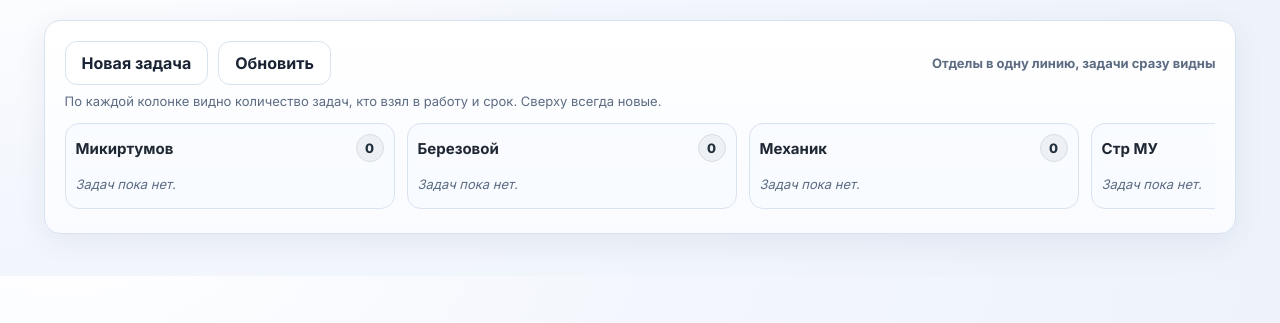
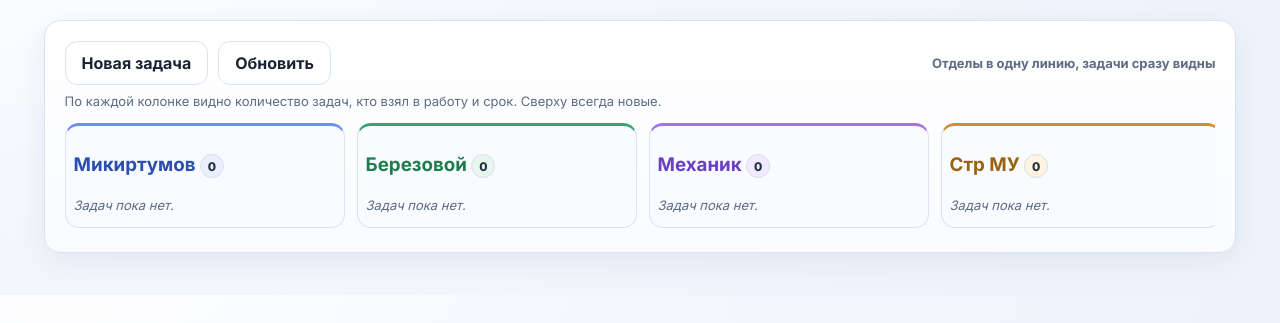
Before and after one commit to yuriy-vasilenko/task_public_form_bot, a FastAPI app: page /board in a window 1280 px wide. Shown: the part 62-385 px from the top of the page. Run offline with FastAPI, Linux system fonts and the light colour scheme; data that the repository does not hold is empty.

Commit message:
Make board layout more compact with smaller text and stronger color coding.
Narrow board columns, reduce font sizes and spacing, and add clearer per-column color accents to match the concise visual style requested.

```diff
--- a/static/style.css
+++ b/static/style.css
@@ -291,13 +291,26 @@
     border: 1px solid var(--line);
     border-radius: 14px;
     background: #f8fbff;
-    padding: 10px 10px 8px;
-    min-width: 330px;
-    max-width: 350px;
+    padding: 8px 8px 6px;
+    min-width: 280px;
+    max-width: 300px;
+}
+.board-col:nth-child(4n+1) { border-top: 3px solid #6a8dff; }
+.board-col:nth-child(4n+2) { border-top: 3px solid #36a56f; }
+.board-col:nth-child(4n+3) { border-top: 3px solid #a273e8; }
+.board-col:nth-child(4n+4) { border-top: 3px solid #d38d2f; }
+.board-col:nth-child(4n+1) .board-col-count { background: #eaf0ff; }
+.board-col:nth-child(4n+2) .board-col-count { background: #e8f7ee; }
+.board-col:nth-child(4n+3) .board-col-count { background: #f1eaff; }
+.board-col:nth-child(4n+4) .board-col-count { background: #fff3e1; }
+.board-col:nth-child(4n+1) .board-col-link { color: #2d4eb1; }
+.board-col:nth-child(4n+2) .board-col-link { color: #1f7d4d; }
+.board-col:nth-child(4n+3) .board-col-link { color: #6a3fc0; }
+.board-col:nth-child(4n+4) .board-col-link { color: #9a620f; }
 }
 .board-col h3 {
-    margin: 0 0 10px;
-    font-size: 15px;
+    margin: 0 0 8px;
+    font-size: 13px;
     position: sticky;
     top: 0;
     background: #f9fbff;
@@ -317,12 +330,12 @@
 }
 .board-col-count {
     display: inline-flex;
-    min-width: 28px;
-    height: 28px;
+    min-width: 24px;
+    height: 24px;
     align-items: center;
     justify-content: center;
     border-radius: 999px;
-    font-size: 13px;
+    font-size: 12px;
     font-weight: 800;
     background: #edf1f5;
     border: 1px solid #d8dee6;
```
Also changed, not shown: other parts of static/style.css (+14 -12 lines).
